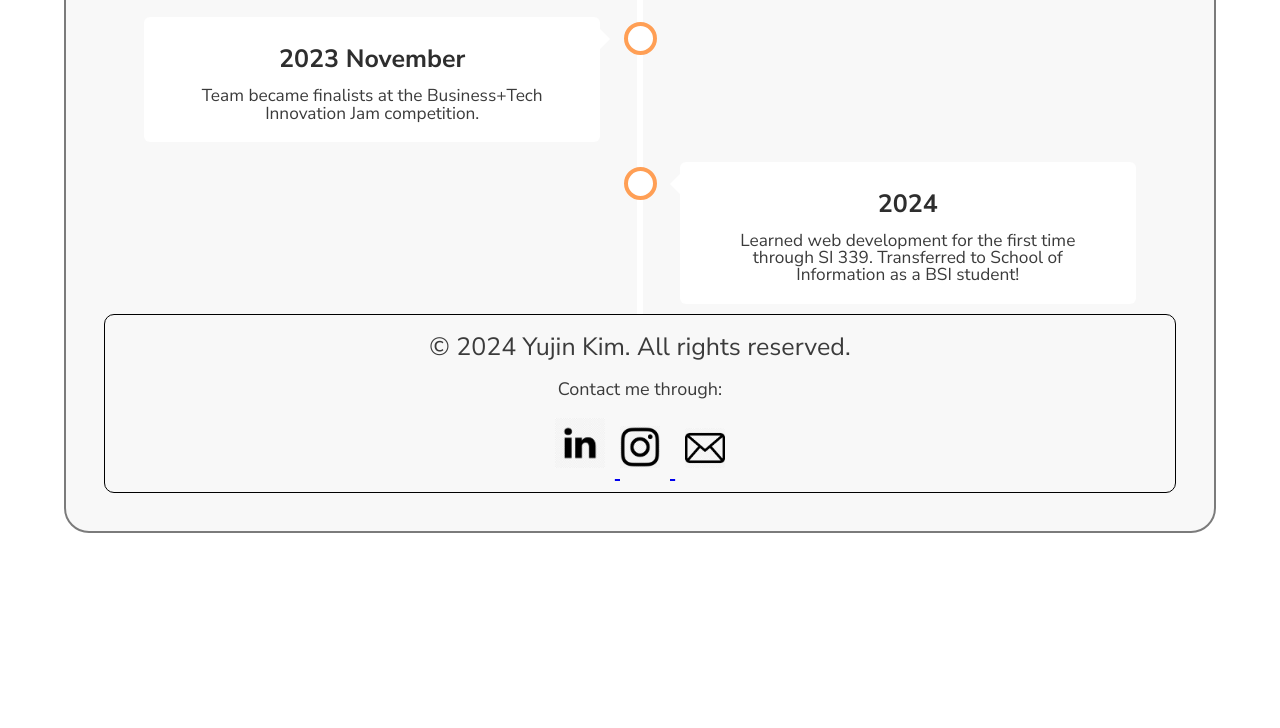
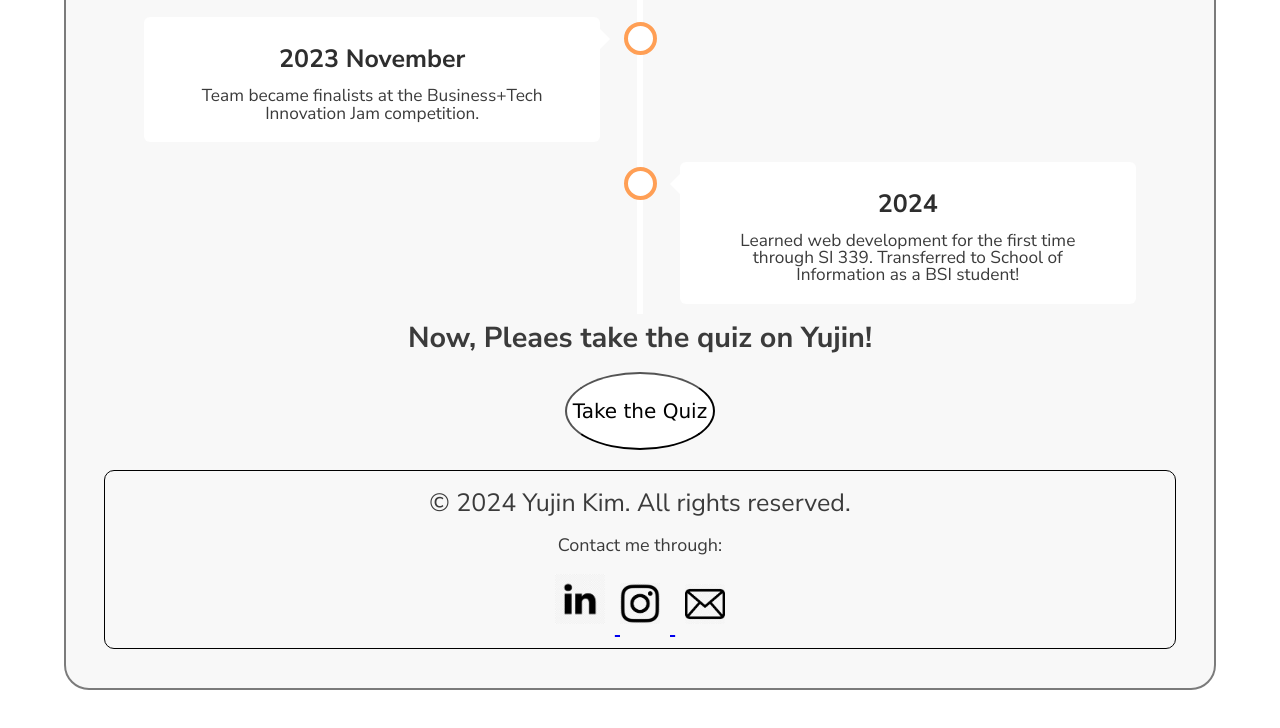
Before and after one commit to okyujin/339_finalProject, a plain HTML site: page about.html in a window 1280 px wide. Shown: the part 1562-2290 px from the top of the page. Before the commit the page ends 2159 px from the top, so only its background shows below. Drawn offline with Linux system fonts and the light colour scheme; a web font is replaced by a local one.

Commit message:
Add files via upload

```diff
--- a/about.html
+++ b/about.html
@@ -138,6 +138,11 @@
         </div>
     </div>
 
+    <div>
+        <p id = "quizLine">Now, Pleaes take the quiz on Yujin!</p>
+        <button id="quizButton"> <a href = "quiz.html" id = 'quizOnYujin'> Take the Quiz </a></button>
+    </div>
+
 
 
 
--- a/css/styles.css
+++ b/css/styles.css
@@ -450,9 +450,15 @@ nav a.current {
 }
 
 #resume img {
-    width: 80%;
+    width: 60%;
 }
 
+#quizLine {
+    font-weight: bold;
+    font-size: 150%;
+    margin-top: 10px;
+    margin-bottom: 10px;
+}
 
 
 
@@ -762,3 +768,21 @@ footer .footer-links.show {
         }
     }
 }
+
+
+
+
+
+
+
+
+#quizButton a{
+    text-decoration: none;
+    color: black;
+}
+
+
+#quizButton:hover {
+    background-color: rgb(247, 245, 245);
+    box-shadow:inset 5px 5px 5px 5px rgb(96, 93, 93);
+}
```
Also changed, not shown: index.html (+1 -1 lines).
